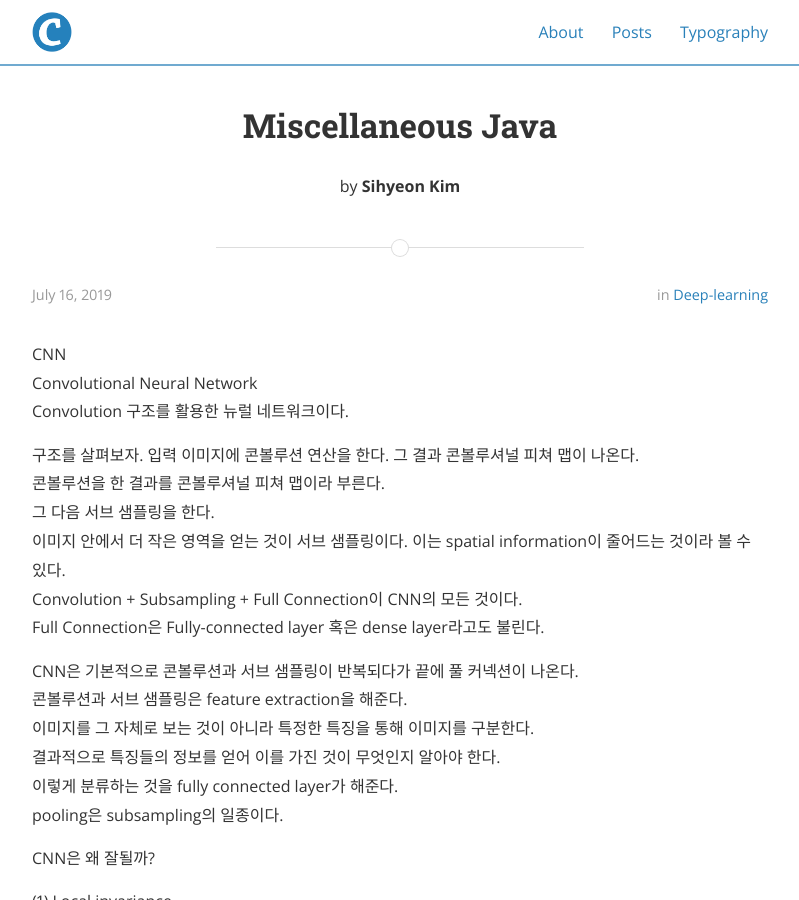
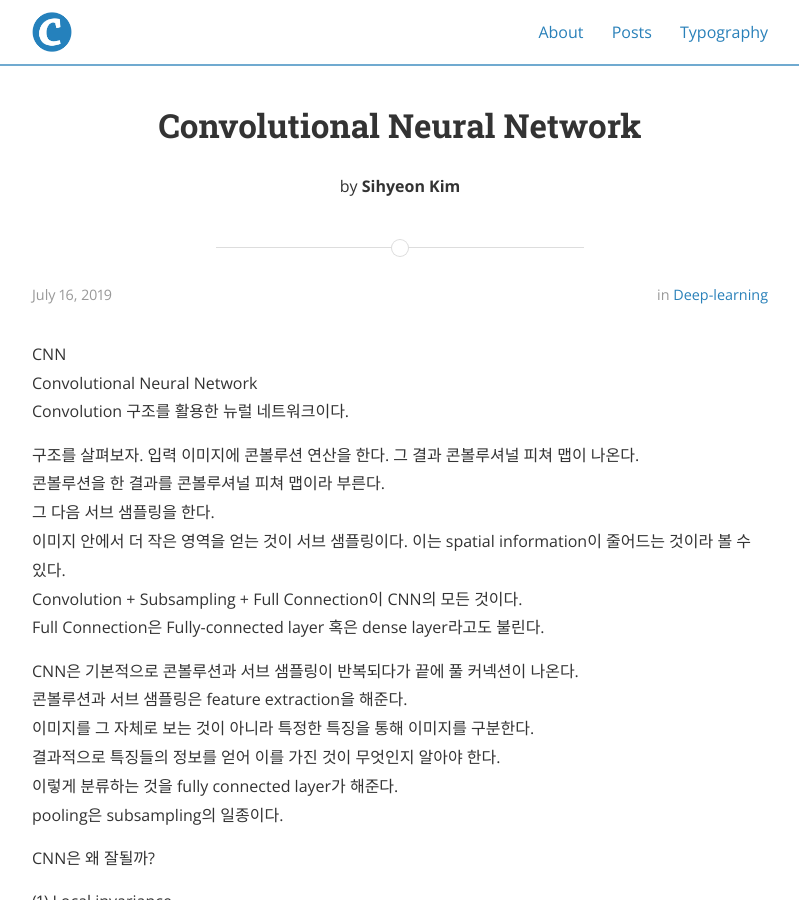
Before and after one commit to sihyeon-kim/sihyeon-kim.github.io, a Jekyll site: the page built from _posts/2019-07-16-CNN.markdown, in a window 1280 px wide and 900 px high. Shown: the whole window, without its empty margins (240-1039 px from the left). Built offline with Jekyll 4.4.1, drawn with Linux system fonts in a browser that asks for light colours; nearby versions of some CDN libraries; formulas are drawn with MathJax 3; comment, search, counter and statistics services are not loaded.

Commit message:
Update 2019-07-16-CNN.markdown

```diff
--- a/_posts/2019-07-16-CNN.markdown
+++ b/_posts/2019-07-16-CNN.markdown
@@ -1,6 +1,6 @@
 ---
 layout: post
-title: "Miscellaneous Java"
+title: "Convolutional Neural Network"
 date: 2019-07-16 20:01:00
 author: Sihyeon Kim
 categories: deep-learning
```
